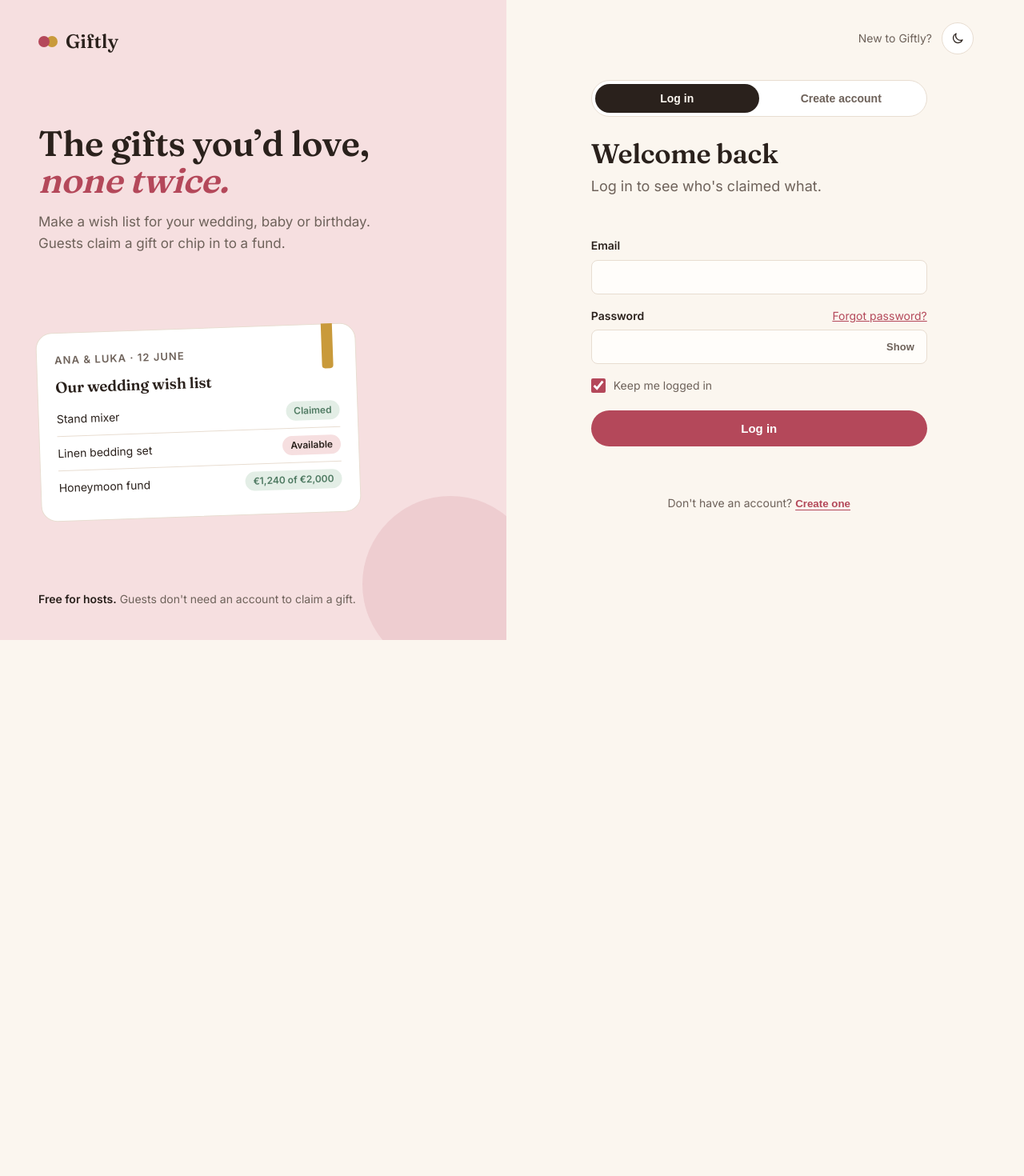
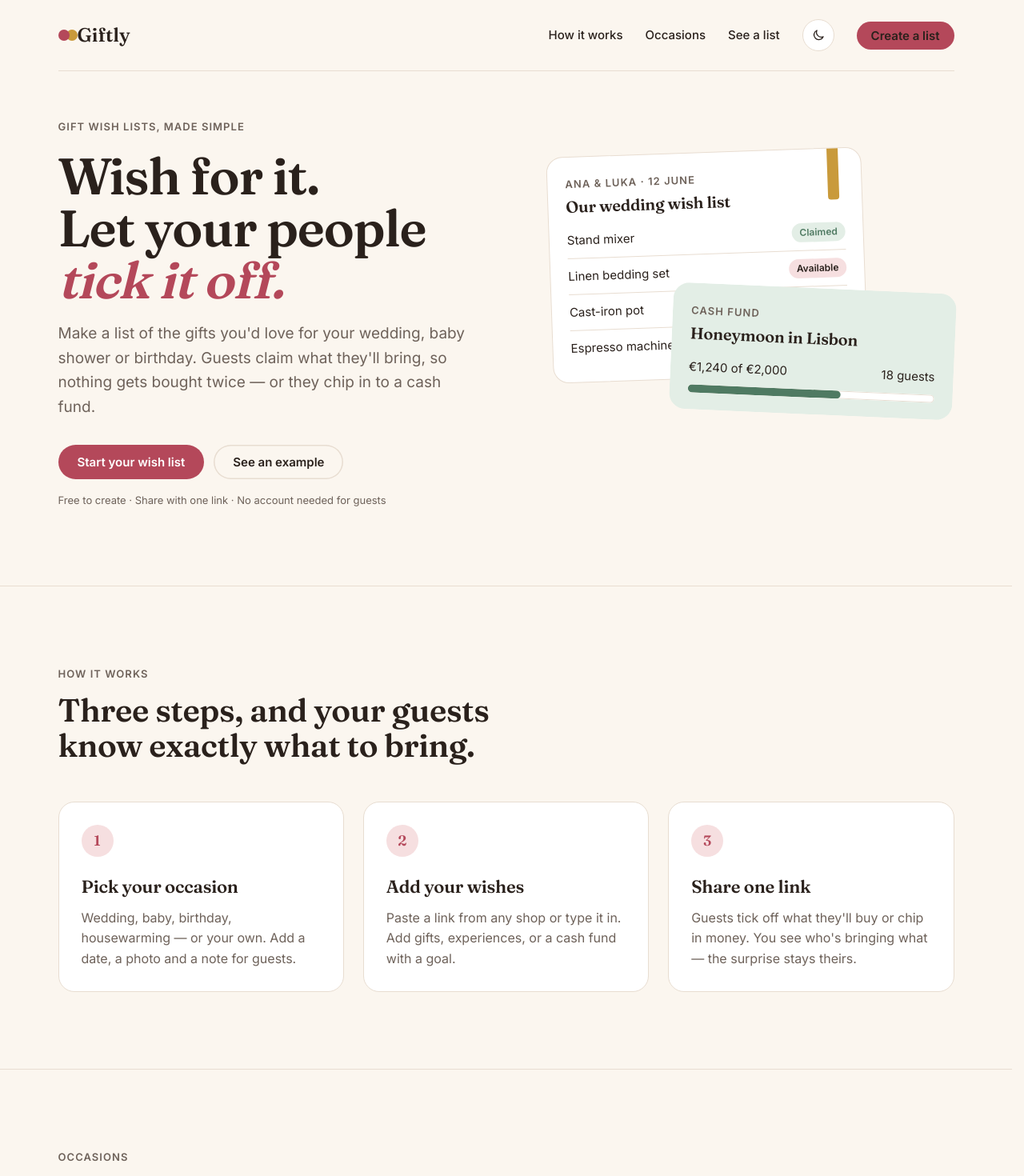
Before and after one commit to FasterThanIE/giftly, a React (Vite) app: page / in a window 1280 px wide. Before the commit this address led to /login. Shown: the top 1470 px of the page at 80% size. Before the commit the page ends 800 px from the top, so only its background shows below. Built offline with nearby package versions, Linux system fonts and the light colour scheme; no server answers.

Commit message:
Restore landing page as Home route

```diff
--- a/src/App.jsx
+++ b/src/App.jsx
@@ -1,50 +1,29 @@
-import Hero from "./components/Hero.jsx";
-import Nav from "./components/Nav.jsx";
-import HowItWorks from "./components/HowItWorks.jsx";
-import Occasions from "./components/Occasions.jsx";
-import Features from "./components/Features.jsx";
-import Cta from "./components/Cta.jsx";
-import Footer from "./components/Footer.jsx";
-import Demo from "./components/Demo.jsx";
+import { Route, Routes } from "react-router-dom";
+import Home from "./components/Home.jsx";
+import AuthPage from "./components/AuthPage.jsx";
 import ForgotPassword from "./components/ForgotPassword.jsx";
 import Reset from "./components/Reset.jsx";
-import AuthPage from "./components/AuthPage.jsx";
-import {Navigate, Route, Routes} from "react-router-dom";
 import Dashboard from "./components/Dashboard.jsx";
 import ProtectedRoute from "./components/ProtectedRoute.jsx";
 
 function App() {
-
-
-  return (
-      <>
-
-          {/*<div className="wrap">*/}
-          {/*    <Nav />*/}
-          {/*    <Hero />*/}
-          {/*</div>*/}
-
-          {/*<HowItWorks />*/}
-          {/*<Occasions />*/}
-          {/*<Demo />*/}
-          {/*<Features />*/}
-          {/*<Cta />*/}
-          {/*<Footer />*/}
-
-         <Routes>
-             <Route path="/login" element={< AuthPage/>} />
-             <Route path="/" element={<Navigate to="/login"/>} />
-             <Route path="/signup" element={<AuthPage/>} />
-             <Route path="/forgot" element={<ForgotPassword />} />
-             <Route path="/reset" element={<Reset />} />
-             <Route path="/dashboard" element={<ProtectedRoute><Dashboard /></ProtectedRoute>} />
-         </Routes>
-
-
-
-      </>
-
-  )
+    return (
+        <Routes>
+            <Route path="/" element={<Home />} />
+            <Route path="/login" element={<AuthPage />} />
+            <Route path="/signup" element={<AuthPage />} />
+            <Route path="/forgot" element={<ForgotPassword />} />
+            <Route path="/reset" element={<Reset />} />
+            <Route
+                path="/dashboard"
+                element={
+                    <ProtectedRoute>
+                        <Dashboard />
+                    </ProtectedRoute>
+                }
+            />
+        </Routes>
+    );
 }
 
-export default App
+export default App;
--- /dev/null
+++ b/src/components/Home.jsx
@@ -0,0 +1,28 @@
+import Nav from "./Nav.jsx";
+import Hero from "./Hero.jsx";
+import HowItWorks from "./HowItWorks.jsx";
+import Occasions from "./Occasions.jsx";
+import Demo from "./Demo.jsx";
+import Features from "./Features.jsx";
+import Cta from "./Cta.jsx";
+import Footer from "./Footer.jsx";
+
+function Home() {
+    return (
+        <>
+            <div className="wrap">
+                <Nav />
+                <Hero />
+            </div>
+
+            <HowItWorks />
+            <Occasions />
+            <Demo />
+            <Features />
+            <Cta />
+            <Footer />
+        </>
+    );
+}
+
+export default Home;
```
